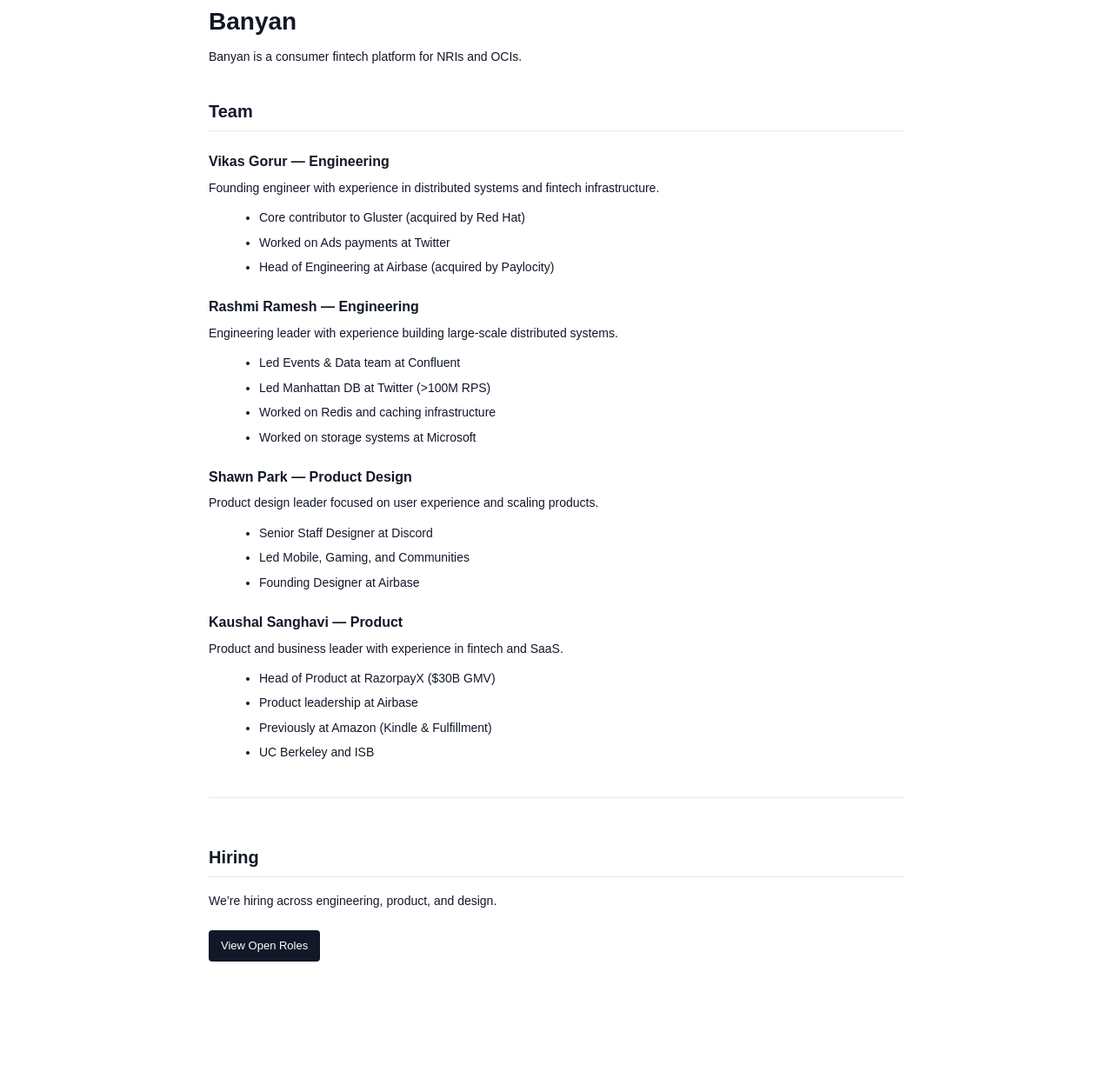
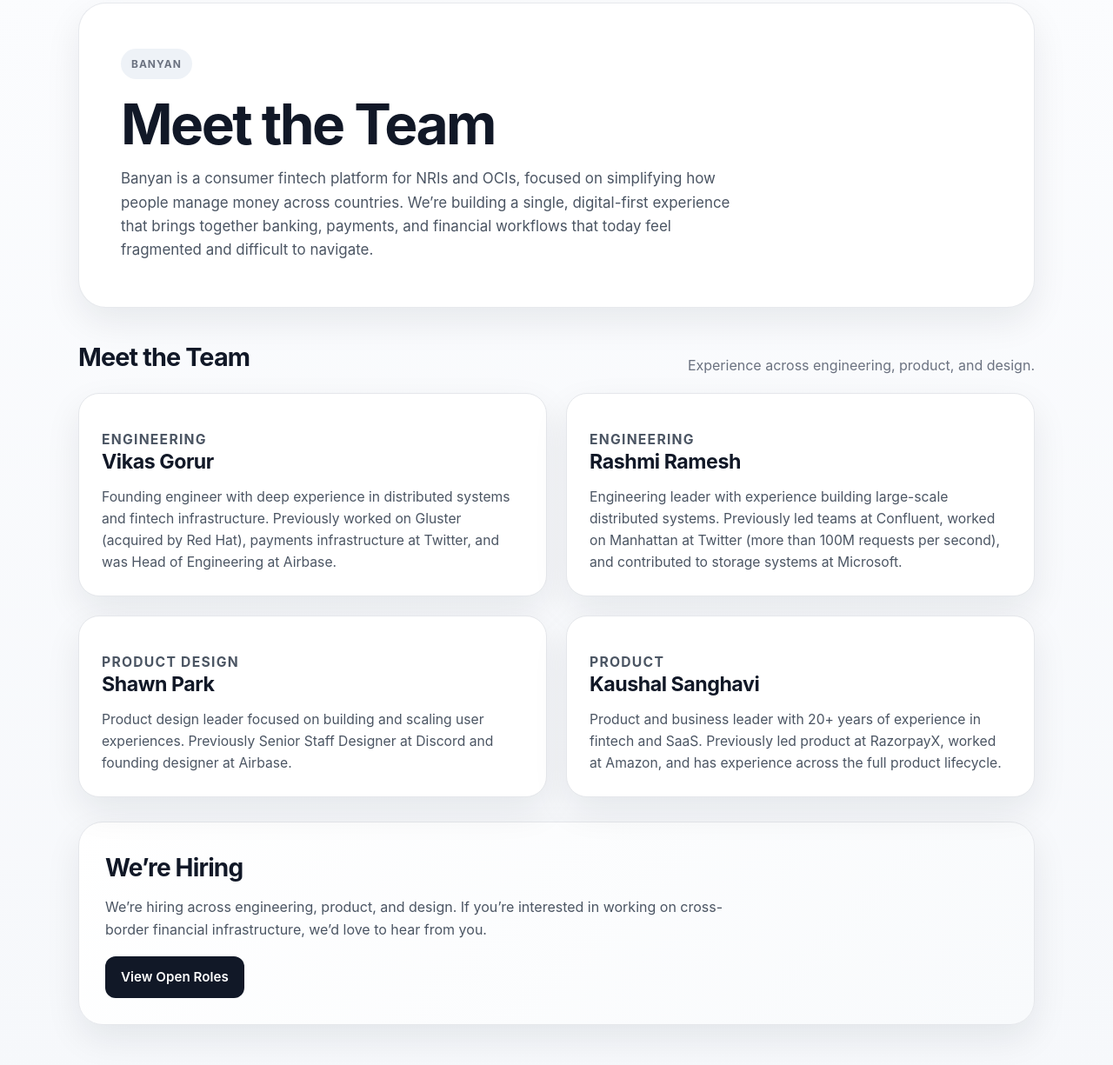
Before and after one commit to VincyVdev/banyan-team, a plain HTML site: page index.html in a window 1280 px wide. Shown: the part 37-1262 px from the top of the page at 87% size. Before the commit the page ends 1183 px from the top, so only its background shows below. Drawn offline with Linux system fonts and the light colour scheme.

Commit message:
Update index.html

```diff
--- a/index.html
+++ b/index.html
@@ -3,122 +3,264 @@
 <head>
   <meta charset="UTF-8" />
   <meta name="viewport" content="width=device-width, initial-scale=1.0" />
-  <title>Banyan | Team</title>
+  <title>Banyan | Meet the Team</title>
   <style>
+    :root {
+      --bg: #f6f8fb;
+      --surface: #ffffff;
+      --text: #111827;
+      --muted: #4b5563;
+      --soft: #6b7280;
+      --line: #e5e7eb;
+      --accent: #111827;
+      --accent-soft: #eef2f7;
+      --shadow: 0 16px 40px rgba(17, 24, 39, 0.08);
+      --radius: 24px;
+      --max: 1100px;
+    }
+
+    * { box-sizing: border-box; }
+
     body {
-      font-family: Arial, sans-serif;
-      margin: 40px;
-      background: #ffffff;
-      color: #111827;
+      margin: 0;
+      font-family: Inter, ui-sans-serif, system-ui, -apple-system, BlinkMacSystemFont, "Segoe UI", sans-serif;
+      background: linear-gradient(180deg, #fbfcfe 0%, #f6f8fb 100%);
+      color: var(--text);
       line-height: 1.6;
     }
 
     .container {
-      max-width: 800px;
+      width: min(var(--max), calc(100% - 32px));
       margin: 0 auto;
     }
 
-    h1 {
-      font-size: 28px;
-      margin-bottom: 6px;
+    .page {
+      padding: 40px 0 72px;
     }
 
-    h2 {
-      margin-top: 36px;
-      border-bottom: 1px solid #e5e7eb;
-      padding-bottom: 6px;
-      font-size: 20px;
+    .hero {
+      background: var(--surface);
+      border: 1px solid rgba(229, 231, 235, 0.9);
+      border-radius: 32px;
+      box-shadow: var(--shadow);
+      padding: 52px 48px;
+      margin-bottom: 34px;
     }
 
-    h3 {
-      margin-top: 22px;
-      margin-bottom: 4px;
-      font-size: 16px;
+    .eyebrow {
+      display: inline-flex;
+      align-items: center;
+      padding: 8px 12px;
+      border-radius: 999px;
+      background: var(--accent-soft);
+      color: var(--soft);
+      font-size: 12px;
+      font-weight: 700;
+      letter-spacing: 0.08em;
+      text-transform: uppercase;
+      margin-bottom: 18px;
     }
 
-    p {
-      margin: 6px 0 12px;
-      font-size: 14px;
+    h1 {
+      margin: 0;
+      font-size: clamp(2.2rem, 5vw, 4rem);
+      line-height: 1.05;
+      letter-spacing: -0.04em;
+      max-width: 760px;
     }
 
-    ul {
-      margin: 6px 0 14px 18px;
-      font-size: 14px;
+    .hero p {
+      margin: 16px 0 0;
+      max-width: 720px;
+      font-size: 1.06rem;
+      color: var(--muted);
     }
 
-    li {
-      margin-bottom: 6px;
+    .section-head {
+      display: flex;
+      justify-content: space-between;
+      align-items: end;
+      gap: 16px;
+      margin: 0 0 18px;
+    }
+
+    .section-head h2 {
+      margin: 0;
+      font-size: 1.8rem;
+      letter-spacing: -0.03em;
+    }
+
+    .section-head p {
+      margin: 0;
+      color: var(--soft);
+      max-width: 520px;
+    }
+
+    .grid {
+      display: grid;
+      grid-template-columns: repeat(2, minmax(0, 1fr));
+      gap: 22px;
+    }
+
+    .card {
+      background: var(--surface);
+      border: 1px solid var(--line);
+      border-radius: var(--radius);
+      padding: 26px;
+      box-shadow: var(--shadow);
+    }
+
+    .role {
+      margin: 0 0 6px;
+      font-size: 0.78rem;
+      font-weight: 700;
+      letter-spacing: 0.08em;
+      text-transform: uppercase;
+      color: var(--soft);
+    }
+
+    .card h3 {
+      margin: 0;
+      font-size: 1.45rem;
+      letter-spacing: -0.02em;
+      line-height: 1.15;
+    }
+
+    .card p {
+      margin: 14px 0 0;
+      color: var(--muted);
+      font-size: 0.98rem;
     }
 
     .hiring {
-      margin-top: 40px;
-      padding-top: 16px;
-      border-top: 1px solid #e5e7eb;
+      margin-top: 28px;
+      background: linear-gradient(135deg, #ffffff 0%, #f8fafc 100%);
+      border: 1px solid var(--line);
+      border-radius: 28px;
+      box-shadow: var(--shadow);
+      padding: 30px;
+    }
+
+    .hiring h2 {
+      margin: 0 0 10px;
+      font-size: 1.75rem;
+      letter-spacing: -0.03em;
+    }
+
+    .hiring p {
+      margin: 0;
+      color: var(--muted);
+      max-width: 720px;
     }
 
     .button {
       display: inline-block;
-      margin-top: 10px;
-      padding: 8px 14px;
-      background: #111827;
+      margin-top: 18px;
+      padding: 12px 18px;
+      border-radius: 12px;
+      background: var(--accent);
       color: #ffffff;
       text-decoration: none;
-      border-radius: 4px;
-      font-size: 13px;
+      font-size: 0.95rem;
+      font-weight: 600;
+    }
+
+    @media (max-width: 860px) {
+      .grid {
+        grid-template-columns: 1fr;
+      }
+
+      .section-head {
+        display: block;
+      }
+
+      .section-head p {
+        margin-top: 8px;
+      }
+    }
+
+    @media (max-width: 640px) {
+      .page {
+        padding-top: 20px;
+      }
+
+      .hero {
+        padding: 32px 24px;
+        border-radius: 24px;
+      }
+
+      .card,
+      .hiring {
+        padding: 22px;
+        border-radius: 20px;
+      }
+
+      .container {
+        width: min(var(--max), calc(100% - 20px));
+      }
     }
   </style>
 </head>
+<body>
+  <div class="page">
+    <div class="container">
+      <section class="hero">
+        <div class="eyebrow">Banyan</div>
+        <h1>Meet the Team</h1>
+        <p>
+          Banyan is a consumer fintech platform for NRIs and OCIs, focused on simplifying how people manage money across countries. We’re building a single, digital-first experience that brings together banking, payments, and financial workflows that today feel fragmented and difficult to navigate.
+        </p>
+      </section>
 
-<body>
-  <div class="container">
+      <section>
+        <div class="section-head">
+          <h2>Meet the Team</h2>
+          <p>Experience across engineering, product, and design.</p>
+        </div>
 
-    <h1>Banyan</h1>
-    <p>Banyan is a consumer fintech platform for NRIs and OCIs.</p>
+        <div class="grid">
+          <article class="card">
+            <p class="role">Engineering</p>
+            <h3>Vikas Gorur</h3>
+            <p>
+              Founding engineer with deep experience in distributed systems and fintech infrastructure. Previously worked on Gluster (acquired by Red Hat), payments infrastructure at Twitter, and was Head of Engineering at Airbase.
+            </p>
+          </article>
 
-    <h2>Team</h2>
+          <article class="card">
+            <p class="role">Engineering</p>
+            <h3>Rashmi Ramesh</h3>
+            <p>
+              Engineering leader with experience building large-scale distributed systems. Previously led teams at Confluent, worked on Manhattan at Twitter (more than 100M requests per second), and contributed to storage systems at Microsoft.
+            </p>
+          </article>
 
-    <h3>Vikas Gorur — Engineering</h3>
-    <p>Founding engineer with experience in distributed systems and fintech infrastructure.</p>
-    <ul>
-      <li>Core contributor to Gluster (acquired by Red Hat)</li>
-      <li>Worked on Ads payments at Twitter</li>
-      <li>Head of Engineering at Airbase (acquired by Paylocity)</li>
-    </ul>
+          <article class="card">
+            <p class="role">Product Design</p>
+            <h3>Shawn Park</h3>
+            <p>
+              Product design leader focused on building and scaling user experiences. Previously Senior Staff Designer at Discord and founding designer at Airbase.
+            </p>
+          </article>
 
-    <h3>Rashmi Ramesh — Engineering</h3>
-    <p>Engineering leader with experience building large-scale distributed systems.</p>
-    <ul>
-      <li>Led Events & Data team at Confluent</li>
-      <li>Led Manhattan DB at Twitter (>100M RPS)</li>
-      <li>Worked on Redis and caching infrastructure</li>
-      <li>Worked on storage systems at Microsoft</li>
-    </ul>
+          <article class="card">
+            <p class="role">Product</p>
+            <h3>Kaushal Sanghavi</h3>
+            <p>
+              Product and business leader with 20+ years of experience in fintech and SaaS. Previously led product at RazorpayX, worked at Amazon, and has experience across the full product lifecycle.
+            </p>
+          </article>
+        </div>
+      </section>
 
-    <h3>Shawn Park — Product Design</h3>
-    <p>Product design leader focused on user experience and scaling products.</p>
-    <ul>
-      <li>Senior Staff Designer at Discord</li>
-      <li>Led Mobile, Gaming, and Communities</li>
-      <li>Founding Designer at Airbase</li>
-    </ul>
-
-    <h3>Kaushal Sanghavi — Product</h3>
-    <p>Product and business leader with experience in fintech and SaaS.</p>
-    <ul>
-      <li>Head of Product at RazorpayX ($30B GMV)</li>
-      <li>Product leadership at Airbase</li>
-      <li>Previously at Amazon (Kindle & Fulfillment)</li>
-      <li>UC Berkeley and ISB</li>
-    </ul>
-
-    <div class="hiring">
-      <h2>Hiring</h2>
-      <p>We’re hiring across engineering, product, and design.</p>
-      <a href="https://jobs.ashbyhq.com/stealth-startup" target="_blank" class="button">
-        View Open Roles
-      </a>
+      <section class="hiring">
+        <h2>We’re Hiring</h2>
+        <p>
+          We’re hiring across engineering, product, and design. If you’re interested in working on cross-border financial infrastructure, we’d love to hear from you.
+        </p>
+        <a href="https://jobs.ashbyhq.com/stealth-startup" target="_blank" rel="noopener noreferrer" class="button">View Open Roles</a>
+      </section>
     </div>
-
   </div>
 </body>
 </html>
```
